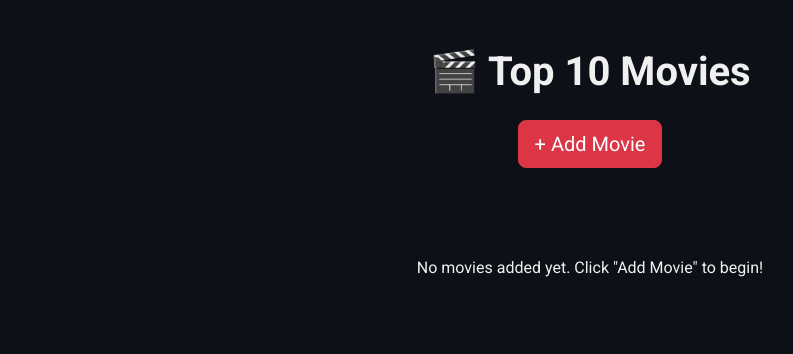
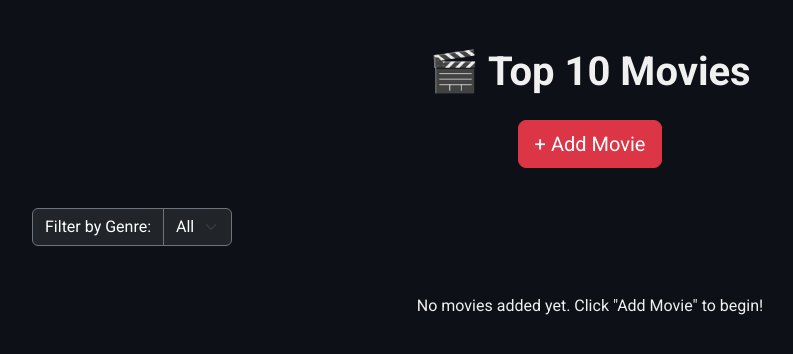
Before and after one commit to yuvraj710/top-10-movies, a Flask app: page / in a window 1280 px wide. Shown: the top 354 px of the page, without its empty margins (50-843 px from the left). Run offline with Flask 3, Linux system fonts and the light colour scheme; data that the repository does not hold is empty.

Commit message:
Add genre filter dropdown to homepage with query-based filtering and clear option

```diff
--- a/app.py
+++ b/app.py
@@ -26,18 +26,34 @@ class Movie(db.Model):
     review = db.Column(db.String(500), nullable=True)
     img_url = db.Column(db.String(500), nullable=True)
     trailer_url = db.Column(db.String(500), nullable=True)
-    genres = db.Column(db.String(250), nullable=True)  # New field
+    genres = db.Column(db.String(250), nullable=True)
 
 with app.app_context():
     db.create_all()
 
 @app.route("/")
 def home():
-    all_movies = Movie.query.order_by(Movie.rating.desc()).all()
+    selected_genre = request.args.get("genre")
+
+    if selected_genre and selected_genre != "All":
+        all_movies = Movie.query.filter(Movie.genres.ilike(f"%{selected_genre}%")).order_by(Movie.rating.desc()).all()
+    else:
+        all_movies = Movie.query.order_by(Movie.rating.desc()).all()
+
     for i, movie in enumerate(all_movies):
         movie.ranking = i + 1
     db.session.commit()
-    return render_template("index.html", movies=all_movies)
+
+    # Build list of all unique genres
+    genre_set = set()
+    for movie in Movie.query.all():
+        if movie.genres:
+            genre_list = [g.strip() for g in movie.genres.split(",")]
+            genre_set.update(genre_list)
+
+    genre_list = sorted(genre_set)
+
+    return render_template("index.html", movies=all_movies, selected_genre=selected_genre, all_genres=genre_list)
 
 @app.route("/add")
 def add():
--- a/templates/index.html
+++ b/templates/index.html
@@ -99,6 +99,28 @@
             <a href="{{ url_for('add') }}" class="btn btn-danger btn-lg add-btn">+ Add Movie</a>
         </div>
 
+        <!-- Genre Filter Dropdown -->
+        <div class="d-flex justify-content-between align-items-center mb-4">
+            <form method="get" action="{{ url_for('home') }}">
+                <div class="input-group">
+                    <label class="input-group-text bg-dark text-white border-secondary" for="genre-select">Filter by Genre:</label>
+                    <select class="form-select bg-dark text-white border-secondary" id="genre-select" name="genre" onchange="this.form.submit()">
+                        <option {% if not selected_genre or selected_genre == 'All' %}selected{% endif %}>All</option>
+                        {% for genre in all_genres %}
+                            <option value="{{ genre }}" {% if selected_genre == genre %}selected{% endif %}>{{ genre }}</option>
+                        {% endfor %}
+                    </select>
+                </div>
+            </form>
+
+            {% if selected_genre and selected_genre != 'All' %}
+                <div class="ms-3">
+                    <span class="text-info">Now showing: <strong>{{ selected_genre }}</strong></span>
+                    <a href="{{ url_for('home') }}" class="btn btn-sm btn-outline-light ms-2">Clear Filter</a>
+                </div>
+            {% endif %}
+        </div>
+
         {% if movies %}
         <div class="movie-grid">
             {% for movie in movies %}
@@ -108,23 +130,20 @@
                 <div class="overlay">
                     <h5>{{ movie.title }} ({{ movie.year }})</h5>
 
-                    <!-- Genre Tags -->
+                    <!-- Genre Badges -->
                     <div class="mb-2">
                         {% for genre in movie.genres.split(',') %}
                             <span class="badge bg-secondary me-1">{{ genre.strip() }}</span>
                         {% endfor %}
                     </div>
 
-                    <!-- Star Rating -->
                     <p class="stars">
                         {{ movie.rating|stars|safe }}
                         <span>({{ movie.rating }}/10)</span>
                     </p>
 
-                    <!-- Review -->
                     <p>{{ movie.review }}</p>
 
-                    <!-- Buttons -->
                     {% if movie.trailer_url %}
                         <a href="{{ movie.trailer_url }}" class="btn btn-sm btn-outline-light" target="_blank">🎬 Watch Trailer</a>
                     {% endif %}
```
